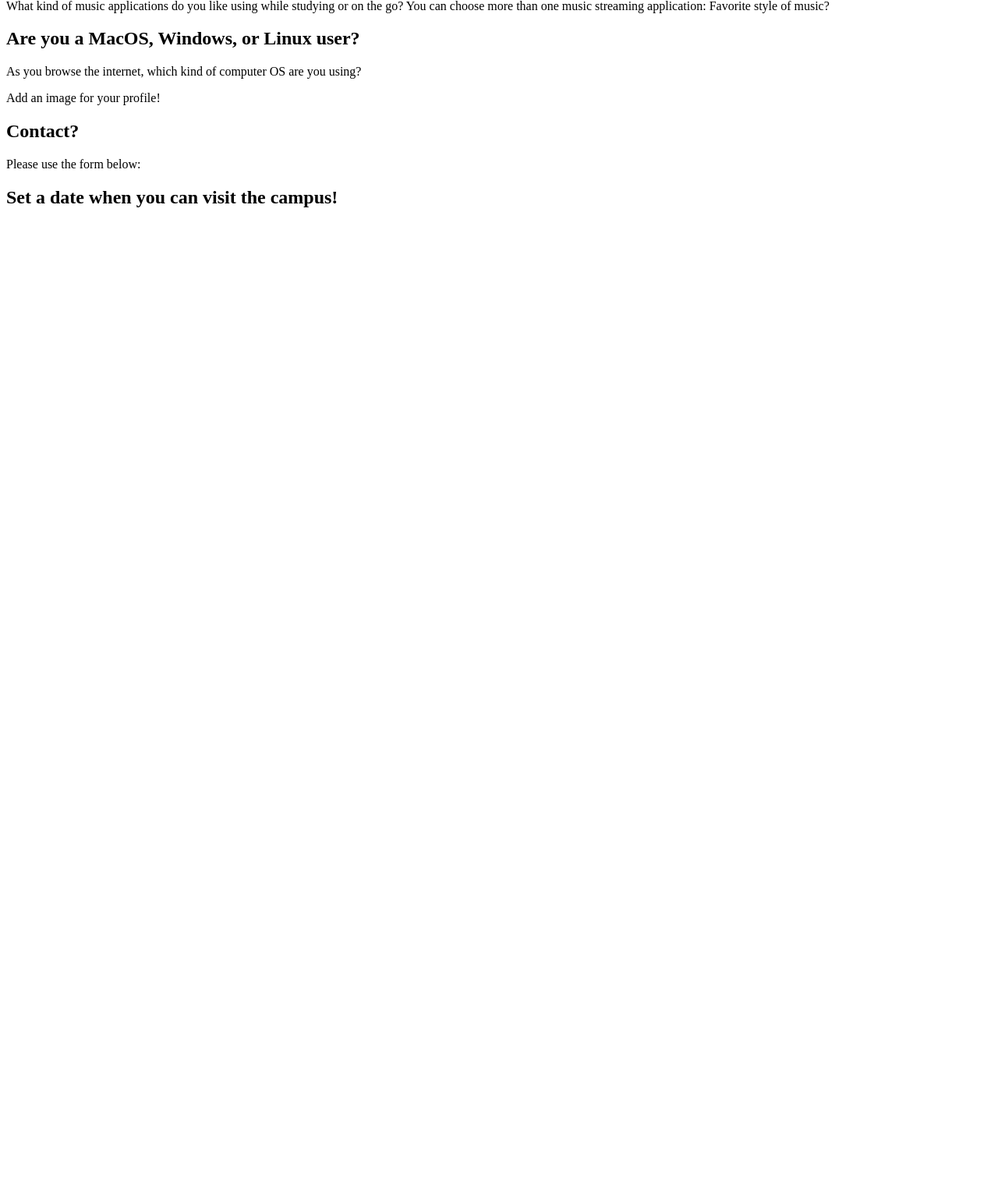
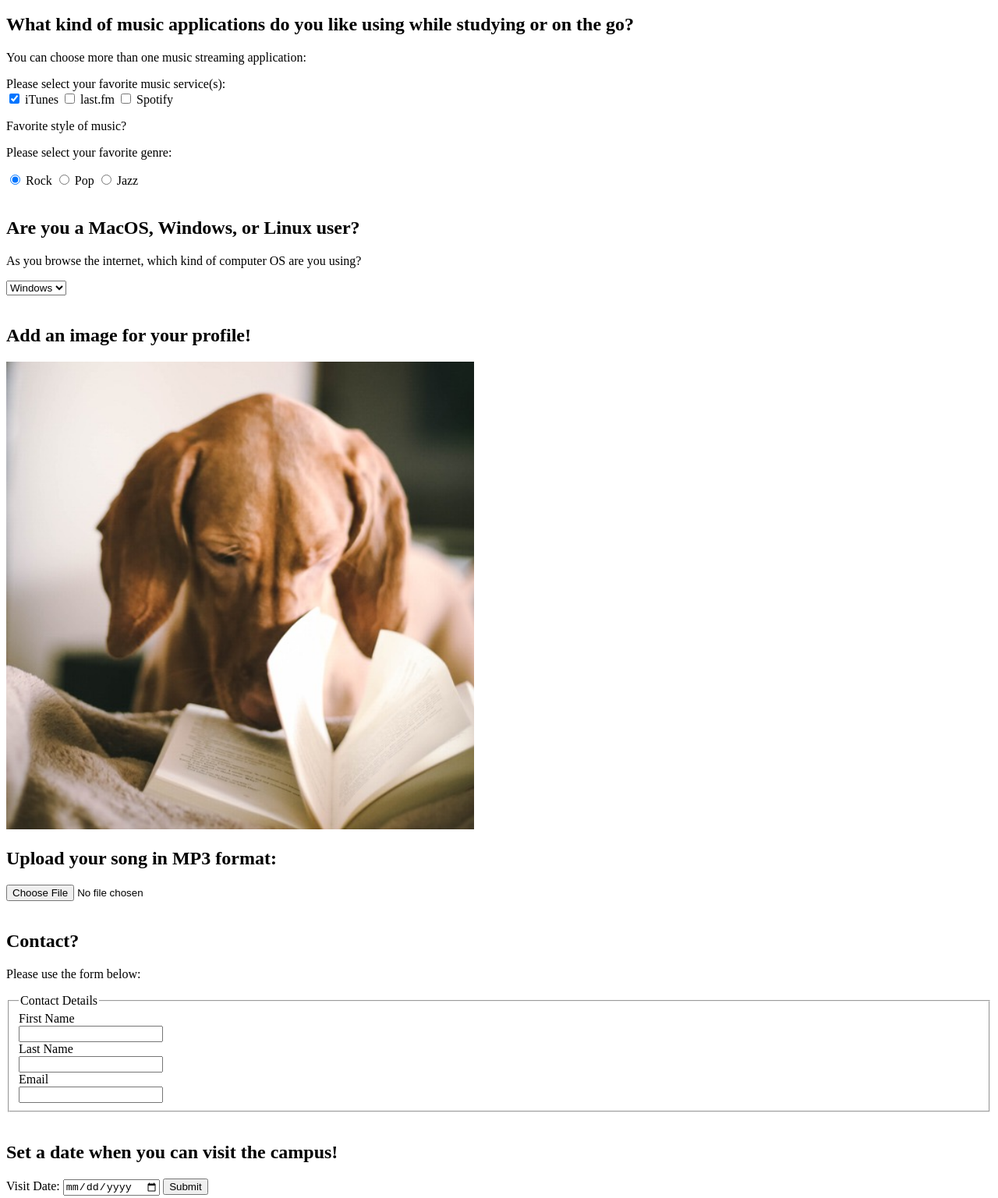
Before and after one commit to fzdigm/CH7, a plain HTML site: page index.html in a window 1280 px wide. Shown: the part 1413-2950 px from the top of the page at 78% size. Before the commit the page ends 1700 px from the top, so only its background shows below. Drawn offline with Linux system fonts and the light colour scheme.

Commit message:
first commit

```diff
--- a/index.html
+++ b/index.html
@@ -73,57 +73,84 @@
         </form>
 
         <br /><br />
+    <h2>What kind of music applications do you like using while studying or on the go?</h2>
+
+    <p>You can choose more than one music streaming application:</p>
+
+    <form action="">
+        <p>Please select your favorite music service(s):
+        <br />
+        <input type="checkbox" name="service" value="itunes" checked="checked" /> iTunes
+        <input type="checkbox" name="service" value="lastfm" /> last.fm
+        <input type="checkbox" name="service" value="spotify" /> Spotify
+        </p>
+    </form>
+
+
+    <p>Favorite style of music?</p>
+
+    <form action="">
+        <p>Please select your favorite genre:</p>
+
+        <input type="radio" name="genre" value="rock" checked="checked" /> Rock
+        <input type="radio" name="genre" value="pop" /> Pop
+        <input type="radio" name="genre" value="jazz"> Jazz
+    </form>
+
+    <br />
+    <h2>Are you a MacOS, Windows, or Linux user?</h2>
+
+
+    <!--  insert a Drop Down List Box - you can use the exact code on page 157, just change the working from ipad, radio, computer to “Windows, MacOS, Linux” -->
+
+     <form action="">
+         <p>As you browse the internet, which kind of computer OS are you using?</p>
+         <select name="devices" >
+             <option value="Windows">Windows</option>
+             <option value="macos">MacOS</option>
+             <option value="linux">Linux”</option>
+         </select>
+     </form>
+     <br />
 
 
 
-
-    What kind of music applications do you like using while studying or on the go?
-
-    You can choose more than one music streaming application:
-
-    <!--  insert a “checkbox”  which looks like this:   <input type=”checkbox”>  You can use the exact example/code  on page 156 in your book  -->
-
-
-
-    Favorite style of music?
-
-    <!--  use the radio buttons, exactly as it is written on page 155-->
-
-
-
-    <h2>Are you a MacOS, Windows, or Linux user?</h2>
-
-    <p>As you browse the internet, which kind of computer OS are you using?</p>
-
-    <!--  insert a Drop Down List Box - you can use the exact code on page 157, just change the working from ipad, radio, computer to “Windows, MacOS, Linux” -->
-
-
-
-
-
-    Add an image for your profile!
+    <h2>Add an image for your profile!</h2>
 
     <!--  insert image of self or  if you don't want to use a picture of yourself, use a generic image of a college student from “unsplash” and resize the image using height=”600” width=”600”  use similar code found on page 100-->
 
+    <img src="images/dog.jpg" alt="Dog" width="600" height="600"><br />
 
 
-    <!--  add file input box – same code on page 159 works-->
+    <form action="" method="POST">
+        <h2>Upload your song in MP3 format:</h2>
+        <input type="file" name="user song" />
+        <br />
 
-
+    </form>
+    <br />
 
     <h2>Contact?</h2>
 
     <p>Please use the form below:</p>
 
     <!-- use the exact code from page 164 in your book – make sure to change the 3 titles to “First Name” “Last Name” and “Email” -->
-
-
+    <fieldset>
+        <legend>Contact Details</legend>
+        <label>First Name<br /><input type="text" name="First Name" /></label><br />
+        <label>Last Name<br /><input type="text" name="Last Name" /></label><br />
+        <label>Email<br /><input type="text" name="Email" /></label><br />
+    </fieldset>
+     <br />
 
     <h2>Set a date when you can visit the campus!</h2>
 
     <!--  use the exact code found on page 166 -->
-
-
+    <form action="">
+        <label">Visit Date:</label>
+        <input type="date" name="" />
+        <input type="submit" value="Submit" />
+    </form>
 
 </body>
 </html>
```
Also changed, not shown: images/college1.png (deleted), images/dog.jpg (added), 1 other file.
